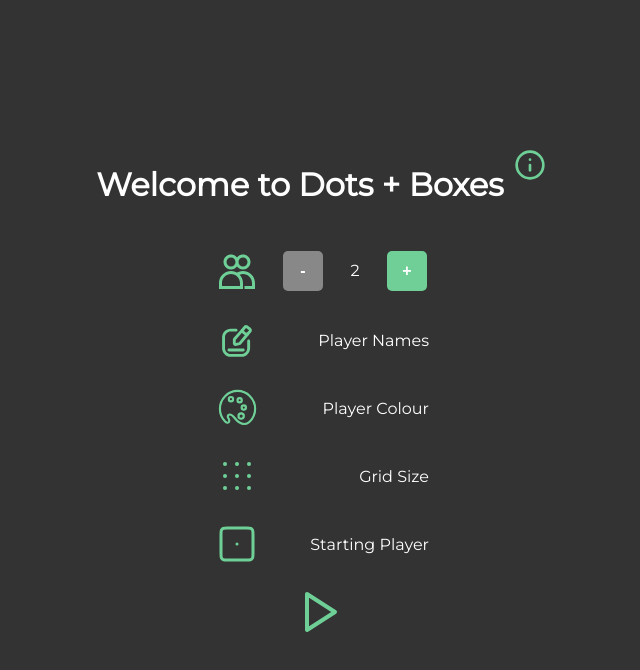
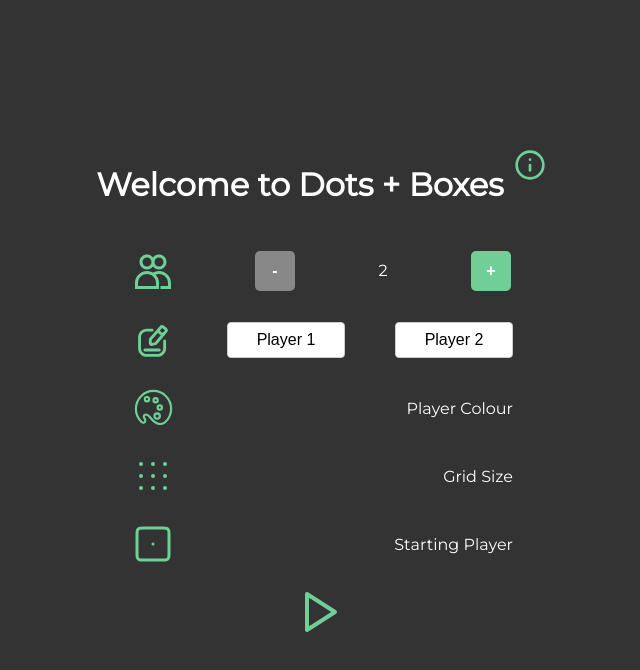
Before and after one commit to harryBedfordSL/dots-and-boxes, a Vue app: page / in a window 1280 px wide. Shown: the top 670 px of the page, without its empty margins (319-959 px from the left). Built offline with nearby package versions, Linux system fonts and the light colour scheme.

Commit message:
create player names form element

```diff
--- a/src/components/game-form/GameForm.vue
+++ b/src/components/game-form/GameForm.vue
@@ -1,6 +1,7 @@
 <script setup lang="ts">
 import { useGameStore } from '@/stores/GameStore';
 import NumberOfPlayersVue from './NumberOfPlayers.vue';
+import PlayerNames from './PlayerNames.vue';
 
 const gameStore = useGameStore();
 </script>
@@ -13,7 +14,7 @@ const gameStore = useGameStore();
     </div>
     <div class="form-item">
       <img src="@/assets/icons/edit.svg" class="icon" />
-      Player Names
+      <PlayerNames />
     </div>
     <div class="form-item">
       <img src="@/assets/icons/color.svg" class="icon" />
@@ -42,7 +43,7 @@ const gameStore = useGameStore();
   flex-direction: column;
   gap: 20px;
   justify-content: center;
-  max-width: fit-content;
+  width: 30%;
   padding: 20px;
 }
 .form-item {
--- /dev/null
+++ b/src/components/game-form/PlayerNames.vue
@@ -0,0 +1,37 @@
+<script setup lang="ts">
+import { usePlayersStore } from '@/stores/PlayersStore';
+import { computed } from 'vue';
+
+const playersStore = usePlayersStore();
+
+const players = computed(() => Object.values(playersStore.players));
+
+const onInput = (event: Event, id: string) => {
+  const target = event.target as HTMLInputElement;
+  const newName = target.value;
+
+  playersStore.updatePlayer(id, { name: newName });
+};
+</script>
+
+<template>
+  <input type="text" v-for="player in players" :key="player.id" :value="player.name" @input="onInput($event, player.id)" />
+</template>
+
+<style scoped>
+input {
+  width: 100px;
+    text-align: center;
+  font-size: 16px;
+  padding: 8px;
+  border: 1px solid #ccc;
+  border-radius: 4px;
+  outline: none;
+  transition: border-color 0.2s ease-in-out;
+}
+
+input:focus {
+  border-color: #4CAF50;
+  box-shadow: 3px 3px 0px rgba(76, 175, 80, 0.5);
+}
+</style>
--- a/src/main.ts
+++ b/src/main.ts
@@ -4,6 +4,6 @@ import { createApp } from 'vue'
 import App from './App.vue'
 import { createPinia } from 'pinia'
 
-const pinia = createPinia();
-
-createApp(App).use(pinia).mount('#app')
+const app = createApp(App);
+app.use(createPinia());
+app.mount('#app');
--- a/src/stores/PlayersStore.ts
+++ b/src/stores/PlayersStore.ts
@@ -36,6 +36,12 @@ export const usePlayersStore = defineStore('players', {
       }, {});
 
       this.players = newPlayers;
+    },
+    updatePlayer(playerId: string, update: Partial<Player>) {
+      this.players[playerId] = {
+        ...this.players[playerId],
+        ...update
+      }
     }
   }
 });
```
